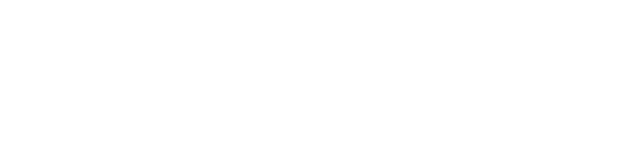
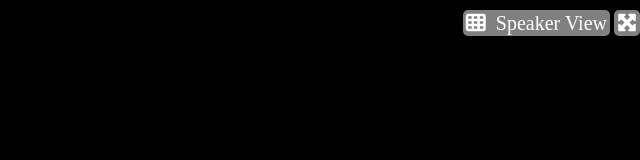
Before and after one commit to AlessandroIacovella95/html-css-zoom, a plain HTML site: page index.html in a window 1280 px wide. Shown: the whole page, without its empty margins (640-1280 px from the left). Drawn offline with Linux system fonts and the light colour scheme.

Commit message:
feat:add header

```diff
--- a/css/style.css
+++ b/css/style.css
@@ -0,0 +1,31 @@
+*{
+    box-sizing: border-box;
+    margin: 0;
+    padding: 0;
+}
+
+img{
+    max-width: 100%;
+}
+
+body{
+    background-color: black;
+}
+
+.icon-header{
+    text-align: right;
+    margin-top: 10px;
+}
+
+.icon-header i, span{
+    color: white;
+    font-size: 20px;
+    padding: 3px;
+}
+
+.grid-icon, .arrow{
+    display: inline-block;
+    background-color: gray;
+    text-align: center;
+    border-radius: 5px;
+}
--- a/index.html
+++ b/index.html
@@ -8,6 +8,16 @@
     <title>Document</title>
 </head>
 <body>
-
+    <header>
+        <div class="icon-header">
+            <div class="grid-icon">
+                <i class="fa-solid fa-table-cells"></i>
+                <span>Speaker View</span>
+            </div>
+            <div class="arrow">
+                <i class="fa-solid fa-maximize"></i>
+            </div>
+        </div>
+    </header>
 </body>
 </html>
```
